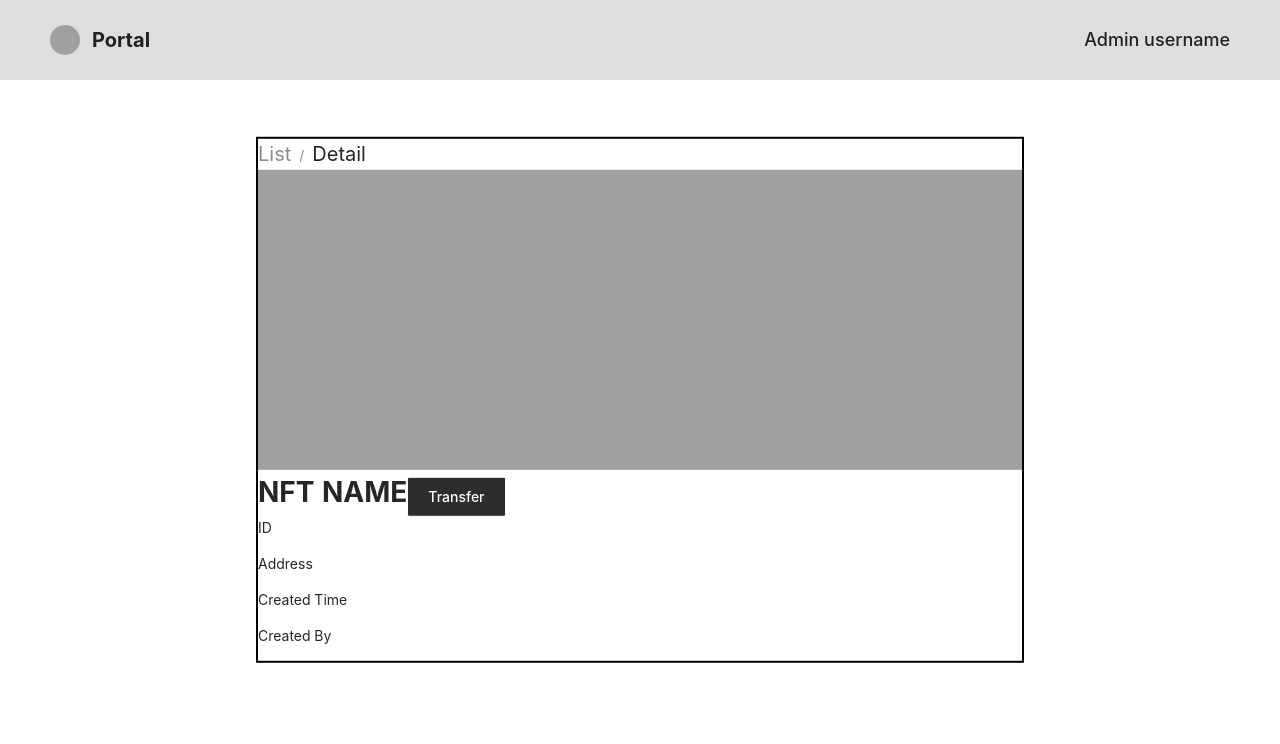
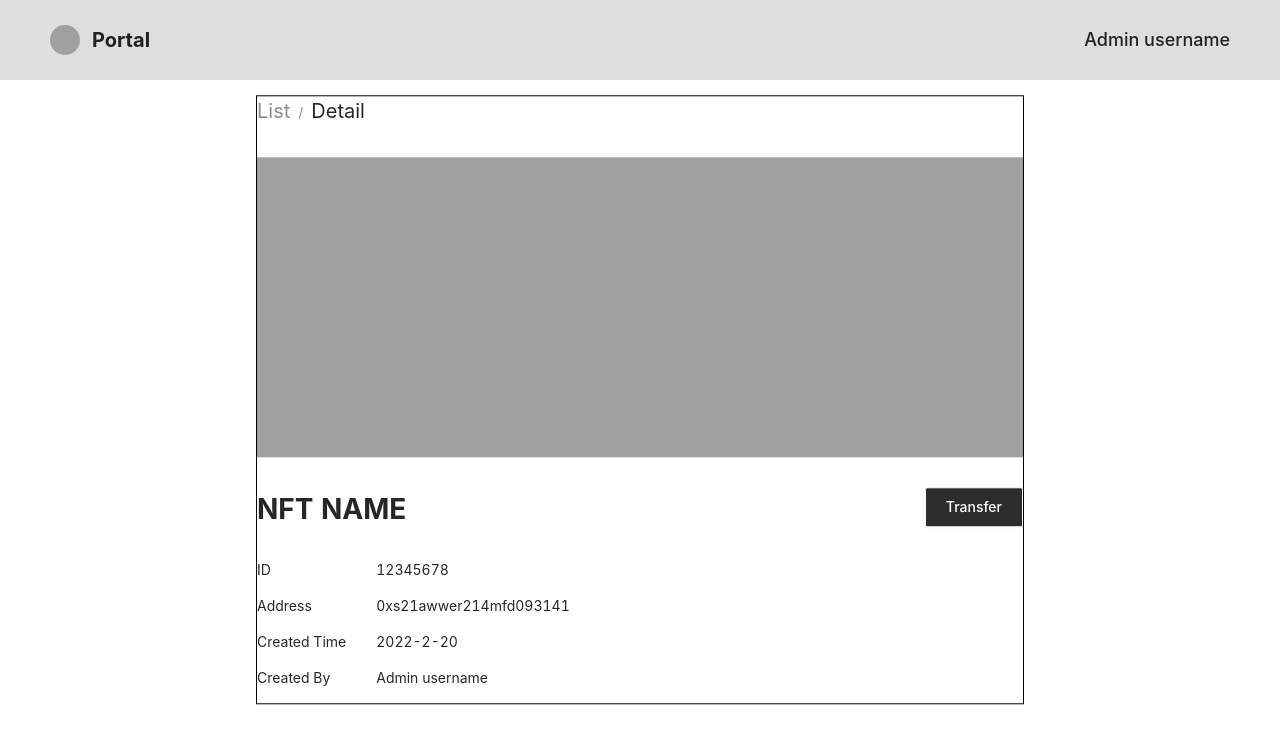
Before and after one commit to tw-bc-group/twbc-nft-admin-portal, a React (Create React App) app: page /detail in a window 1280 px wide. Shown: the top 744 px of the page. Built offline with nearby package versions, Linux system fonts and the light colour scheme.

Commit message:
feat: initial layout of detail component

```diff
--- a/src/css/detail.css
+++ b/src/css/detail.css
@@ -1,6 +1,6 @@
 .content {
     position: absolute;
-    border: 2px solid black;
+    border: 1px solid black;
     width: 60%;
     top: 50%;
     left: 50%;
@@ -14,6 +14,8 @@
 .NFTimage {
     width: 100%;
     height: 300px;
+    margin-top: 30px;
+    margin-bottom: 30px;
     background-color: #a0a0a0;
 }
 
@@ -21,3 +23,20 @@
     font-size: 28px;
     font-weight: bold;
 }
+
+.title-container {
+    display: flex;
+}
+
+.transfer-button {
+    margin-left: auto;
+}
+
+.info-name {
+    display: inline-block;
+}
+
+.info {
+    display: inline-block;
+    margin-left: 30px;
+}
--- a/src/routes/detail.tsx
+++ b/src/routes/detail.tsx
@@ -14,13 +14,23 @@ const NFTDetail = () => (
       </Breadcrumb.Item>
     </Breadcrumb>
     <div className="NFTimage"></div>
+    <div className="title-container">
+      <p className="detail-title">NFT NAME</p>
+      <Link className="transfer-button" to="/transfer"><Button>Transfer</Button></Link>
+    </div>
     <div>
-      <span className= "detail-title">NFT NAME</span>
-      <Link to="/transfer"><Button>Transfer</Button></Link>
-      <p>ID</p>
-      <p>Address</p>
-      <p>Created Time</p>
-      <p>Created By</p>
+      <div className="info-name">
+        <p>ID</p>
+        <p>Address</p>
+        <p>Created Time</p>
+        <p>Created By</p>
+      </div>
+      <div className="info">
+        <p>12345678</p>
+        <p>0xs21awwer214mfd093141</p>
+        <p>2022-2-20</p>
+        <p>Admin username</p>
+      </div>
     </div>
   </div>
 )
```
